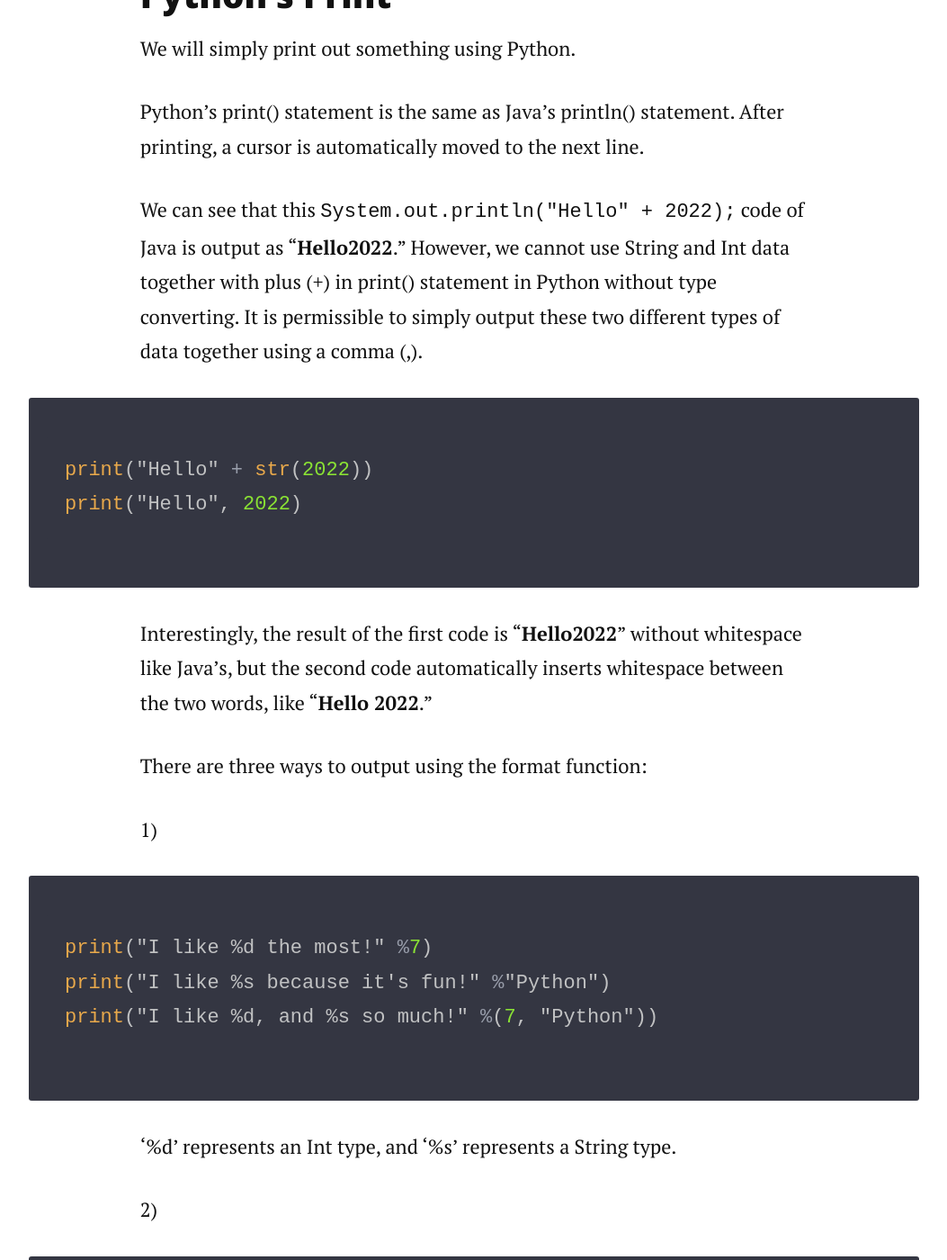
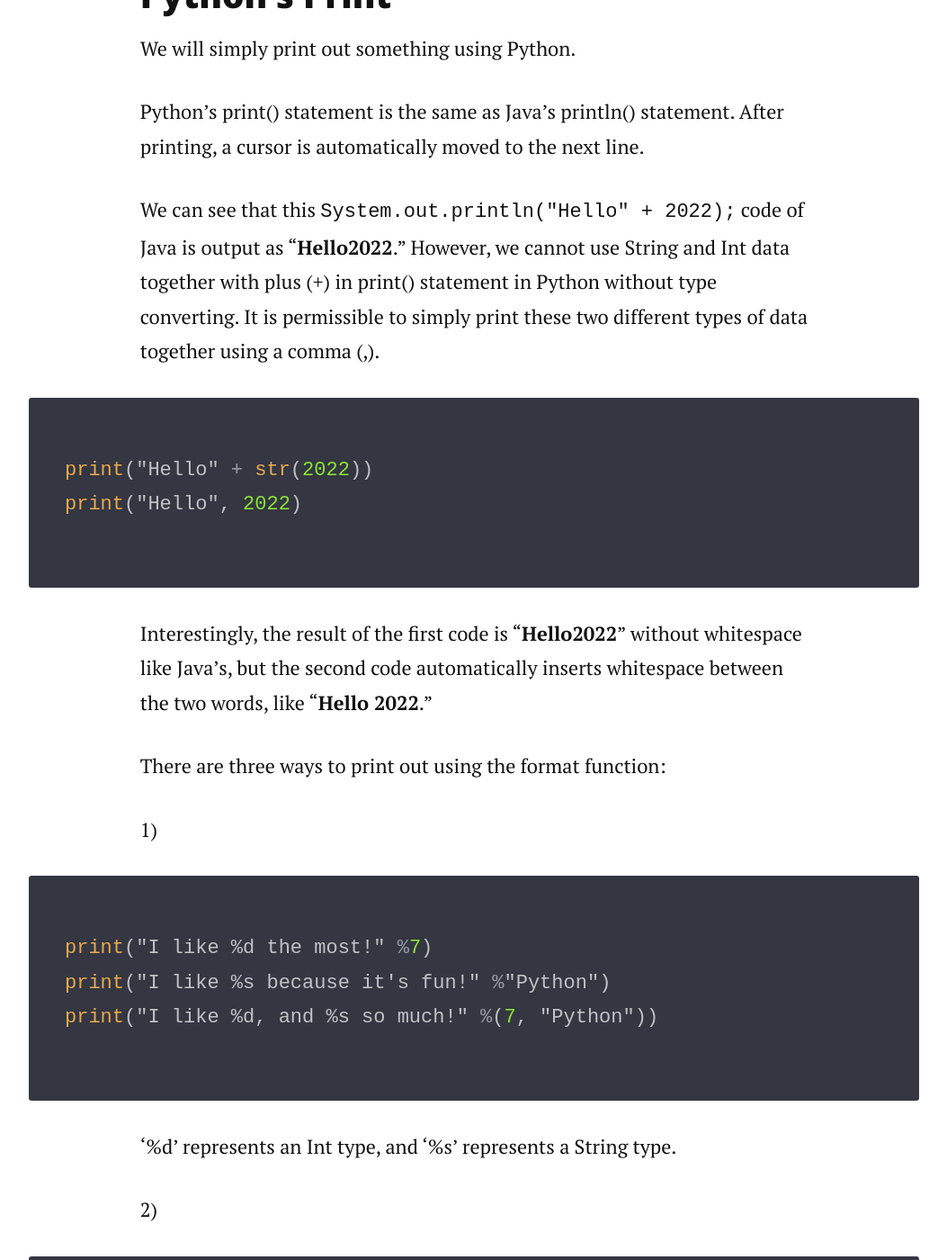
Before and after one commit to Eunji-Elly-Lee/eunji-elly-lee.github.io, a Jekyll site: the page built from _posts/2022-02-18-python-basics.markdown, in a window 1280 px wide and 1400 px high, scrolled down 9228 px. Shown: the whole window at 90% size, without its empty margins (113-1166 px from the left). Built offline with Jekyll 4.4.1, drawn with Linux system fonts in a browser that asks for light colours; nearby versions of some CDN libraries; comment, search, counter and statistics services are not loaded; some of the changed text lies outside the part shown.

Commit message:
Update Python Basics post

````diff
--- a/_posts/2022-02-16-python-basics.markdown
+++ b/_posts/2022-02-18-python-basics.markdown
@@ -133,7 +133,7 @@ We will simply print out something using Python.
 
 Python's print() statement is the same as Java's println() statement. After printing, a cursor is automatically moved to the next line.
 
-We can see that this `System.out.println("Hello" + 2022);` code of Java is output as "**Hello2022**." However, we cannot use String and Int data together with plus (+) in print() statement in Python without type converting. It is permissible to simply output these two different types of data together using a comma (,).
+We can see that this `System.out.println("Hello" + 2022);` code of Java is output as "**Hello2022**." However, we cannot use String and Int data together with plus (+) in print() statement in Python without type converting. It is permissible to simply print these two different types of data together using a comma (,).
 
 ```python
 print("Hello" + str(2022))
@@ -142,7 +142,7 @@ print("Hello", 2022)
 
 Interestingly, the result of the first code is "**Hello2022**" without whitespace like Java's, but the second code automatically inserts whitespace between the two words, like "**Hello 2022**."
 
-There are three ways to output using the format function:
+There are three ways to print out using the format function:
 
 1)
 
````
Also changed, not shown: other parts of _posts/2022-02-18-python-basics.markdown (+1 -1 lines).
